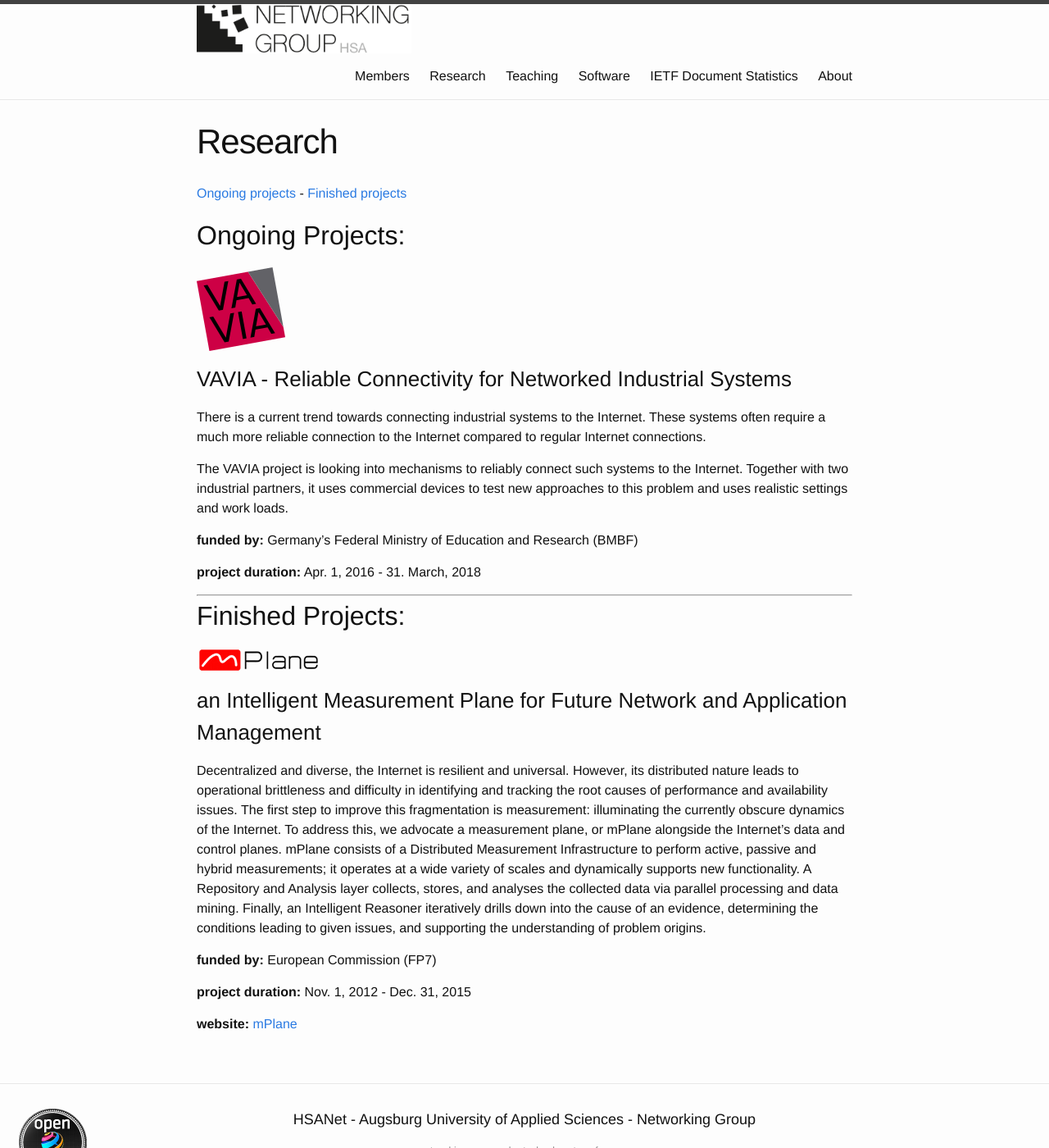
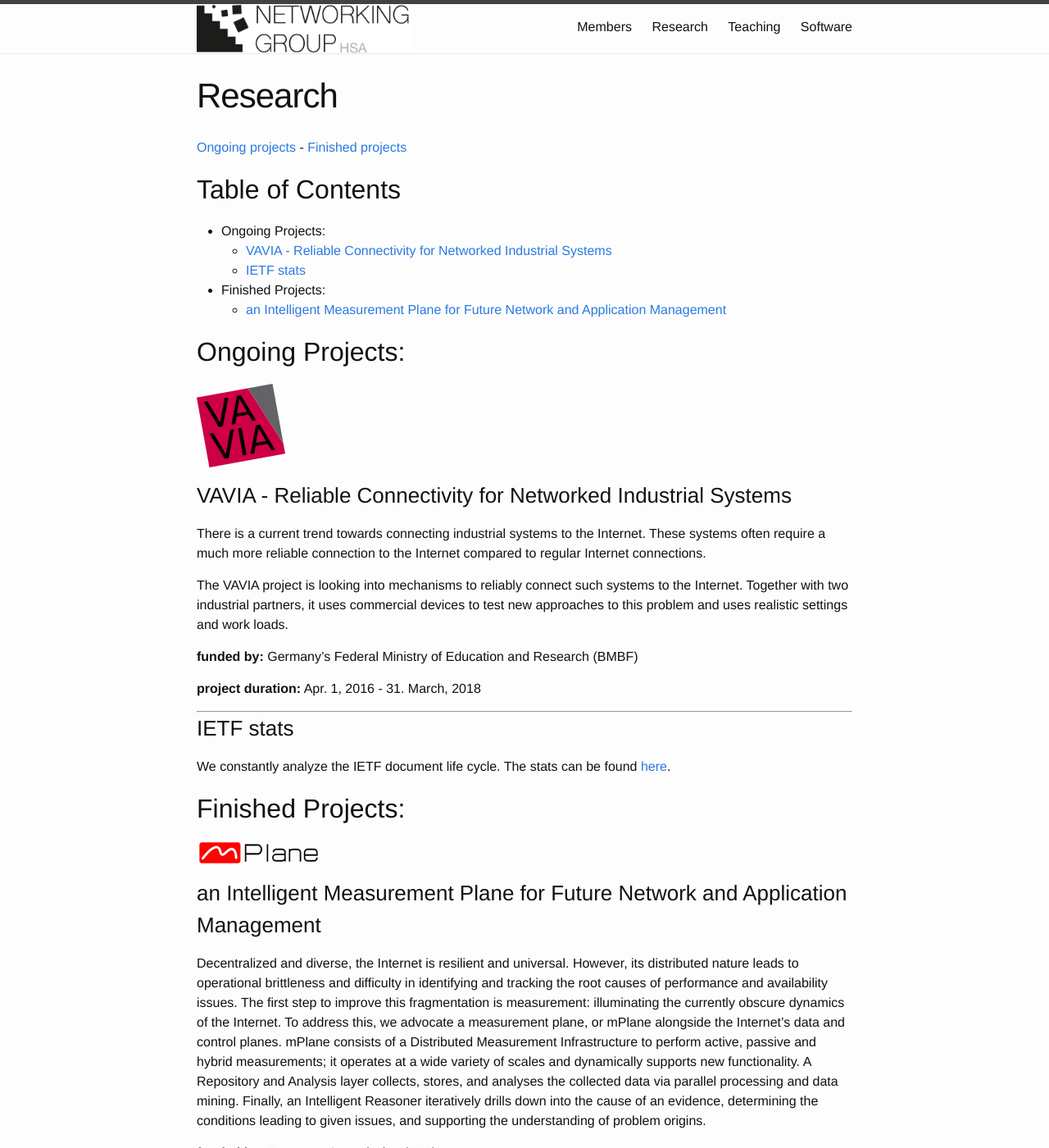
Before and after one commit to HSAnet/hsanet.github.io, a Jekyll site: the page built from research.md, in a window 1280 px wide and 1400 px high. Shown: the whole window at 82% size. Built offline with Jekyll 4.4.1, drawn with Linux system fonts in a browser that asks for light colours.

Commit message:
restructured header

```diff
--- a/_includes/header.html
+++ b/_includes/header.html
@@ -39,11 +39,6 @@
           <a class="page-link" href="{{ page.url | prepend: site.baseurl }}">{{ page.title }}</a>
           {% endif %}
         {% endfor %}
-        {% for page in site.pages %}
-          {% if page.menu_order == "six" %}
-          <a class="page-link" href="{{ page.url | prepend: site.baseurl }}">{{ page.title }}</a>
-          {% endif %}
-        {% endfor %}
       </div>
     </nav>
 
--- a/research.md
+++ b/research.md
@@ -6,6 +6,14 @@ menu_order: two
 ---
 
 [Ongoing projects](#ongoing) - [Finished projects](#finished)
+
+## Table of Contents
+{:.no_toc}
+
+
+* TOC
+{:toc}
+
 
 ## <a name="ongoing"></a> Ongoing Projects:
 
@@ -27,6 +35,12 @@ and work loads.
 **project duration:** Apr. 1, 2016 - 31. March, 2018
 
 <hr/>
+
+### IETF stats
+
+We constantly analyze the IETF document life cycle. The stats can be found
+<a href="/ietf_stats">here</a>.
+
 
 ## <a name="finished"></a> Finished Projects:
 
```
Also changed, not shown: ietf_stats.md (+0 -1 lines).
